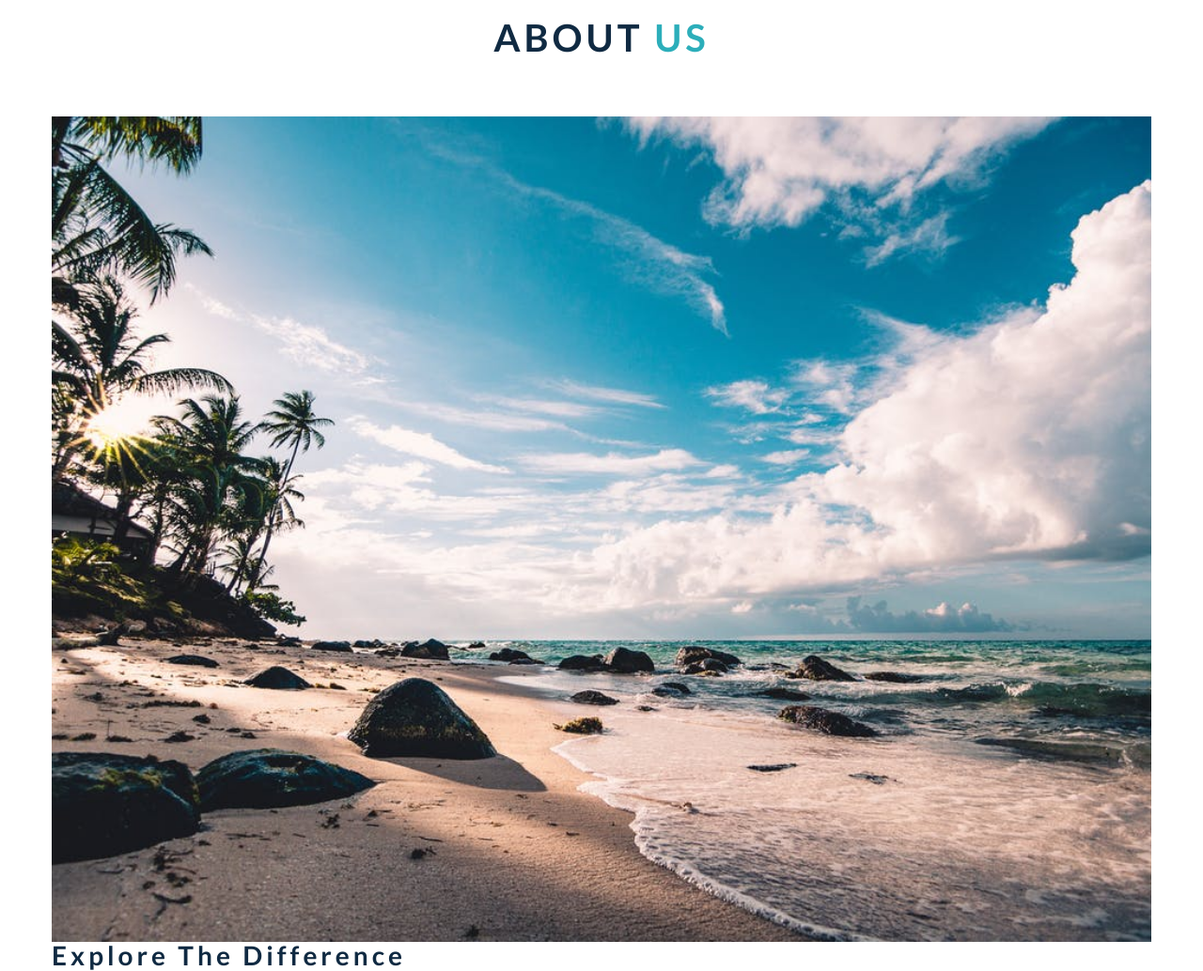
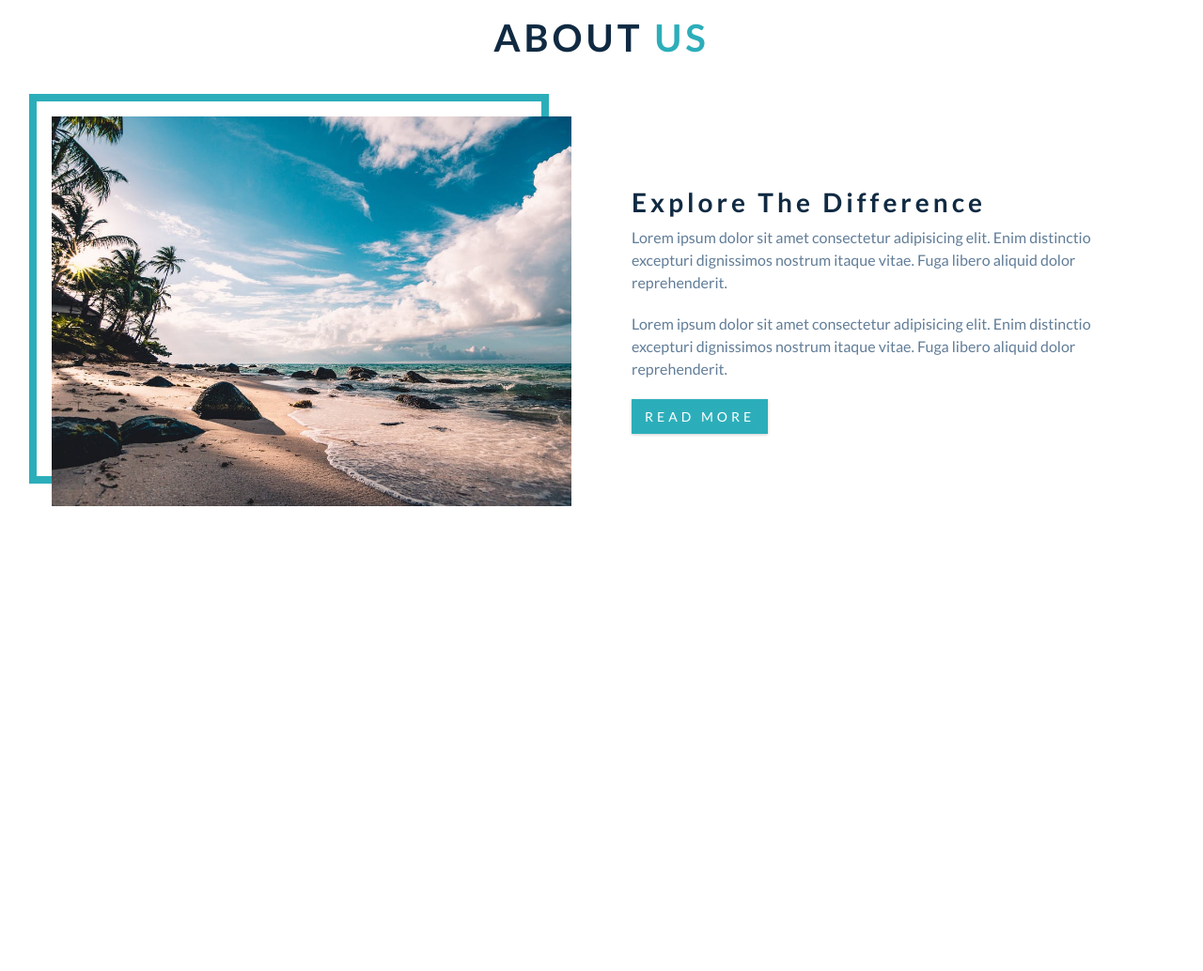
Before and after one commit to Luciano-de-Sousa-Lopes/backroads, a plain HTML site: page index.html in a window 1280 px wide. Shown: the part 860-1894 px from the top of the page at 94% size. After the commit the page ends 1479 px from the top, so only its background shows below. Drawn offline with Linux system fonts and the light colour scheme.

Commit message:
chore: finished the styling of the about section

```diff
--- a/css/styles.css
+++ b/css/styles.css
@@ -241,7 +241,45 @@ About
 /* section add to globals */
 /* title add to globals */
 /* section center add to globals */
+.about-img,
+.about-info {
+  margin-bottom: 2rem;
+}
 
+@media screen and (min-width: 62rem) {
+  .about-center {
+    display: flex;
+    justify-content: space-between;
+    flex-wrap: wrap;
+  }
+  .about-img,
+  .about-info {
+    flex: 0 0 calc(50% - 2rem);
+    margin-bottom: 0;
+    align-self: center;
+  }
+}
+
+@media screen and (min-width: 1250px) {
+  .about-img {
+    position: relative;
+  }
+
+  .about-img::before {
+    box-sizing: border-box;
+    position: absolute;
+    top: -1.5rem;
+    left: -1.5rem;
+    content: "";
+    width: 100%;
+    height: 100%;
+    border: 0.5rem solid var(--clr-primary-5);
+  }
+
+  .about-photo {
+    position: relative;
+  }
+}
 /*
 ===============
 Services
```
